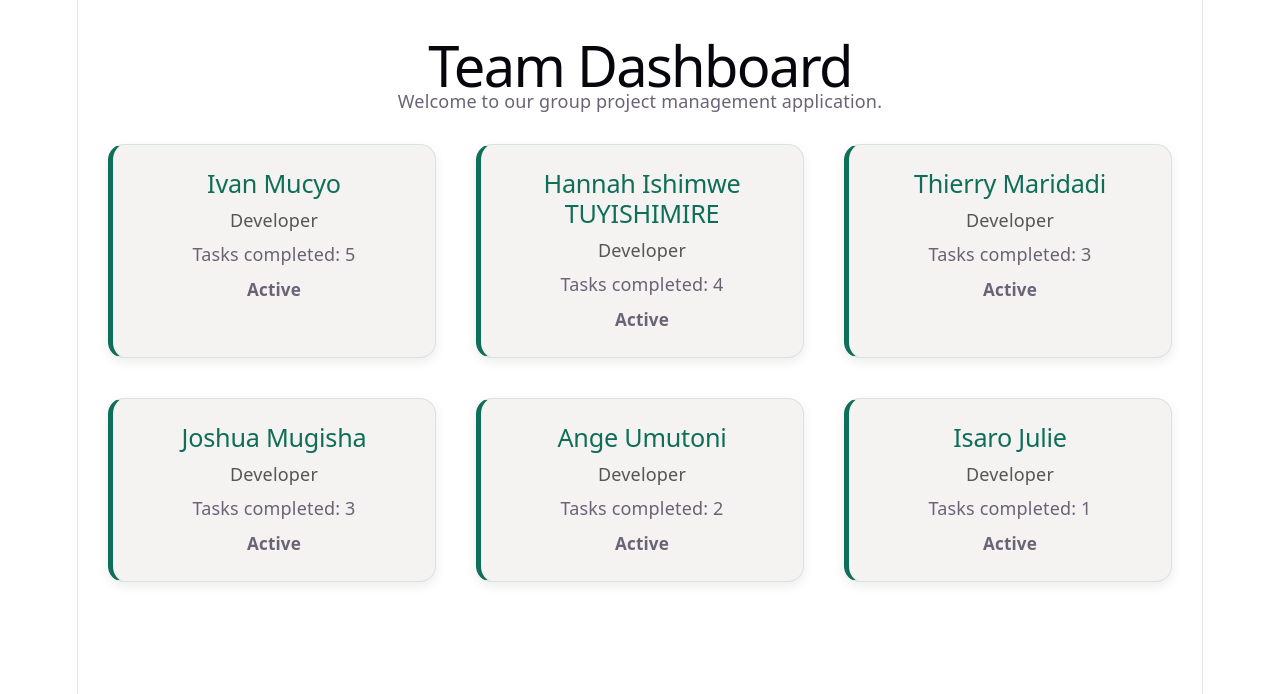
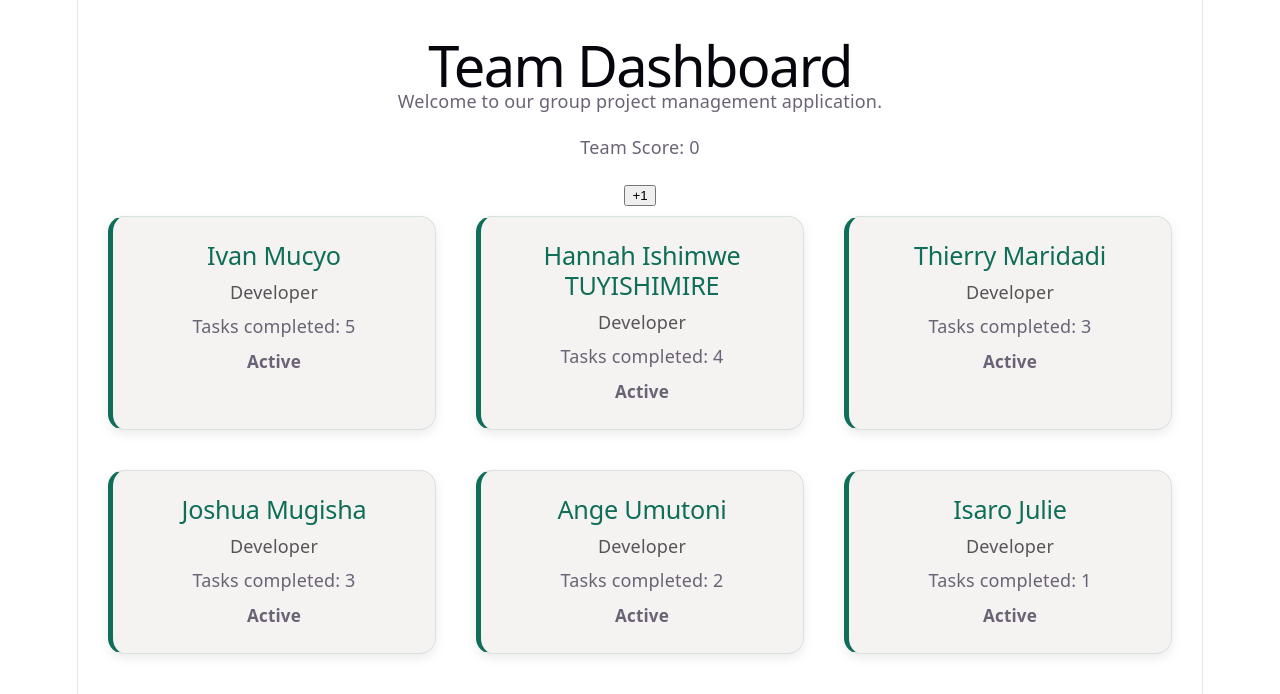
Before and after one commit to Hannah1563/Coding-Party, a React (Vite) app in the folder my-app/: page / in a window 1280 px wide. Shown: the top 694 px of the page. Built offline with nearby package versions, Linux system fonts and the light colour scheme.

Commit message:
feat: add button to increase team score

```diff
--- a/my-app/src/TeamDashboard.tsx
+++ b/my-app/src/TeamDashboard.tsx
@@ -10,6 +10,8 @@ function TeamDashboard() {
     <div className="dashboard">
       <h1>Team Dashboard</h1>
       <p>Welcome to our group project management application.</p>
+      <p>Team Score: {teamScore}</p>
+      <button onClick={() => setTeamScore(teamScore + 1)}>+1</button>
 
       {/* Author: Ivan Mucyo - Tasks 9–17 */}
 
```
